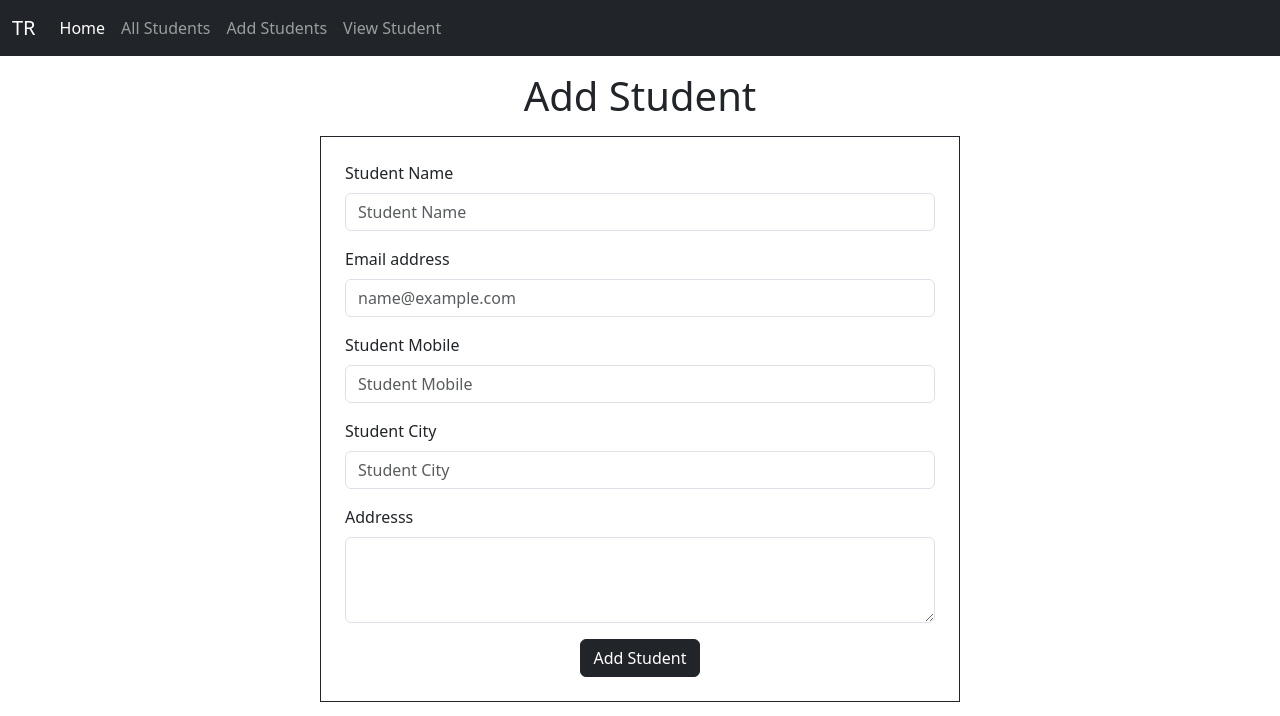
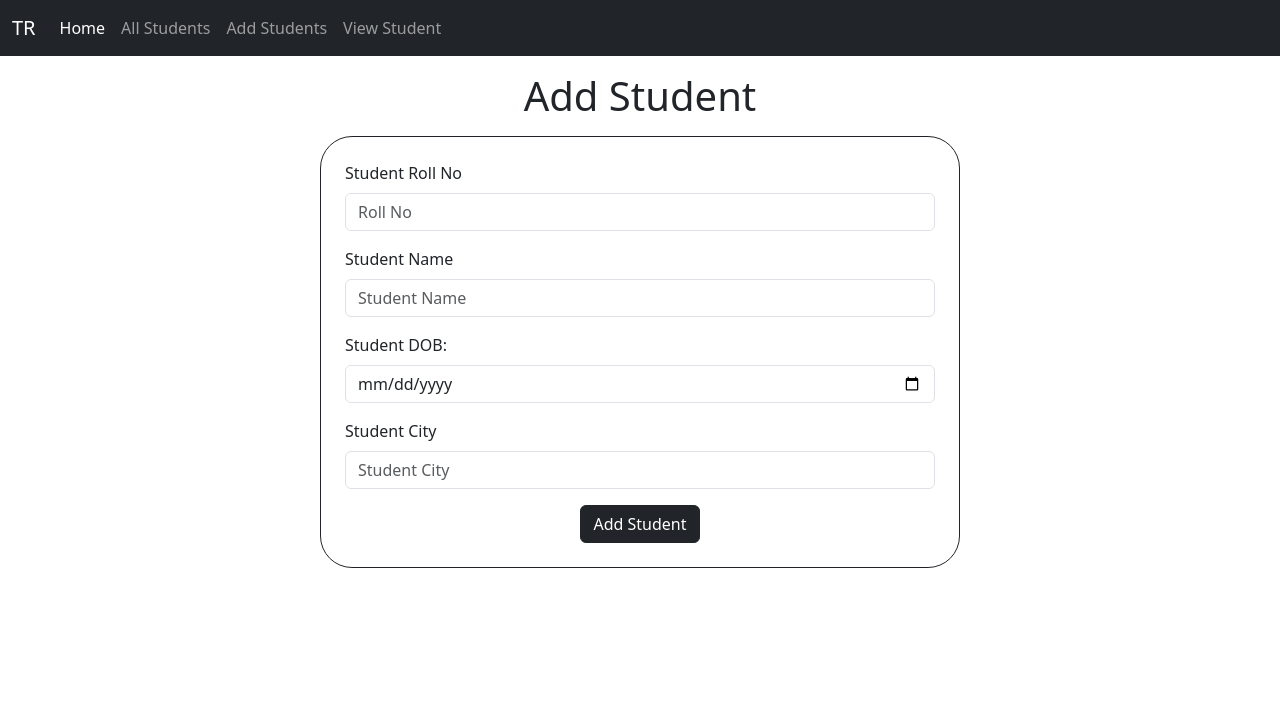
Before and after one commit to vijayghore2024/students-app, a React (Create React App) app: page /addstudent in a window 1280 px wide. Shown: the top 716 px of the page. Built offline with nearby package versions, Linux system fonts and the light colour scheme.

Commit message:
2024-01-03

```diff
--- a/src/components/AddStudent.jsx
+++ b/src/components/AddStudent.jsx
@@ -1,40 +1,82 @@
-import React from 'react'
+import React, { useState } from 'react'
+import axios from 'axios';
 
 const AddStudent = () => {
+
+  const [rno, setRno] = useState('');
+  const [name, setName] = useState('');
+  const [dob, setDob] = useState('');
+  const [city, setCity] = useState('');
+
+  const [showAlert, setShowAlert] = useState(false)
+
+ const handleClick = () => {
+    let stud = {
+      "rno": rno,
+      "name": name,
+      "dob": dob,
+      "city": city
+    }
+
+    if(rno == '' || name=='' || dob=='' || city==''){
+
+
+    }else{
+      axios.post('http://localhost:8080/insert/stud', stud)
+    .then(function (response) {
+
+         setRno('');
+         setName('');
+         setDob('');
+         setCity('');
+
+         setShowAlert(true)
+    })
+    .catch(function (error) {
+      console.log(error);
+    });
+
+    }
+ }
+
+ setTimeout(() => {
+    setShowAlert(false)
+ }, 2000);
+
   return (
+    <>
+    {
+      showAlert && (<div class="alert alert-success" role="alert">
+      Record Saved Successfully
+    </div>)
+    }
     <div className='d-flex flex-column justify-content-center align-items-center'>
 
         <h1 className='text-center my-3'>Add Student</h1>
-    <div className='p-4 w-50  border border-dark'>
+        <div className='p-4 w-50  border border-dark rounded-5'>
 
           <div className="mb-3">
-        <label htmlFor="stud_name" className="form-label">Student Name</label>
-        <input type="text" className="form-control" id="stud_name" name="stud_name" placeholder="Student Name"/>
+            <label htmlFor="stud_name" className="form-label">Student Roll No</label>
+            <input type="number" className="form-control" placeholder="Roll No" value={rno} onChange={(e) => setRno(e.target.value)} />
           </div>
           <div className="mb-3">
-        <label htmlFor="stud_email" className="form-label">Email address</label>
-        <input type="email" className="form-control" id="stud_email" name='stud_email' placeholder="name@example.com"/>
+            <label htmlFor="stud_name" className="form-label">Student Name</label>
+            <input type="text" className="form-control" placeholder="Student Name" value={name} onChange={(e) => setName(e.target.value)} />
           </div>
           <div className="mb-3">
-        <label htmlFor="stud_mob" className="form-label">Student Mobile</label>
-        <input type="text" className="form-control" id="stud_mob" name="stud_mob" placeholder="Student Mobile"/>
+            <label htmlFor="dob" className="form-label">Student DOB:</label>
+            <input type="date" className="form-control" id="dob" name='dob' value={dob} onChange={(e) => setDob(e.target.value)} />
           </div>
+
           <div className="mb-3">
             <label htmlFor="stud_mob" className="form-label">Student City</label>
-        <input type="text" className="form-control" placeholder="Student City"/>
+            <input type="text" className="form-control" placeholder="Student City" value={city} onChange={(e) => setCity(e.target.value)} />
           </div>
-      <div className="mb-3">
-        <label htmlFor="address" className="form-label">
-          Addresss
-        </label>
-        <textarea className="form-control" id="address" rows="3"></textarea>
-      </div>
-
           <div className='d-flex justify-content-center'>
-        <button className="btn btn-dark">Add Student</button>
+            <button className="btn btn-dark" onClick={handleClick}>Add Student</button>
           </div>
         </div>
-    </div>
+      </div></>
 
   )
 }
--- a/src/components/AllStudents.jsx
+++ b/src/components/AllStudents.jsx
@@ -6,8 +6,6 @@ const AllStudents = () => {
   useEffect(()=>{
     axios.get('http://localhost:8080/allstudents')
     .then(function (response) {
-      // handle success
-      // console.log(response.data);
       setData([...response.data]);
     })
   }, [])
--- a/src/components/Home.jsx
+++ b/src/components/Home.jsx
@@ -12,7 +12,7 @@ const Home = () => {
 
   return (
     <div style={myHomeStyle} className='d-flex justify-content-center align-items-center'>
-        <h1 className='bg-dark text-light display-1 fw-bold'>WELCOME TO TECHREL</h1>
+        <h1 className='bg-dark text-light display-1 fw-bold p-5 rounded-5'>WELCOME TO TECHREL</h1>
     </div>
   )
 }
```
Lines whose indentation alone changed are shown as unchanged.
